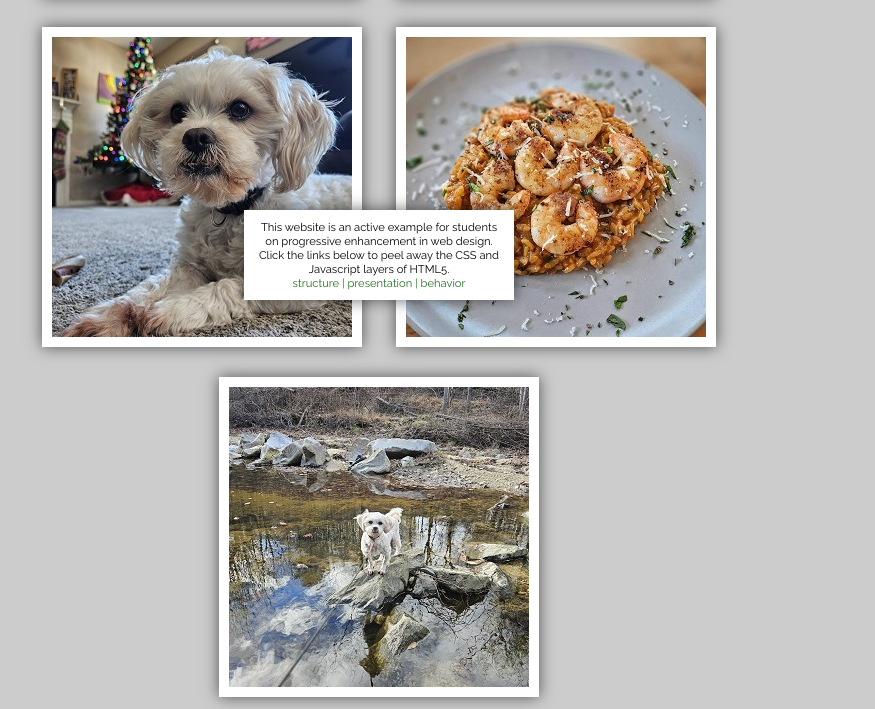
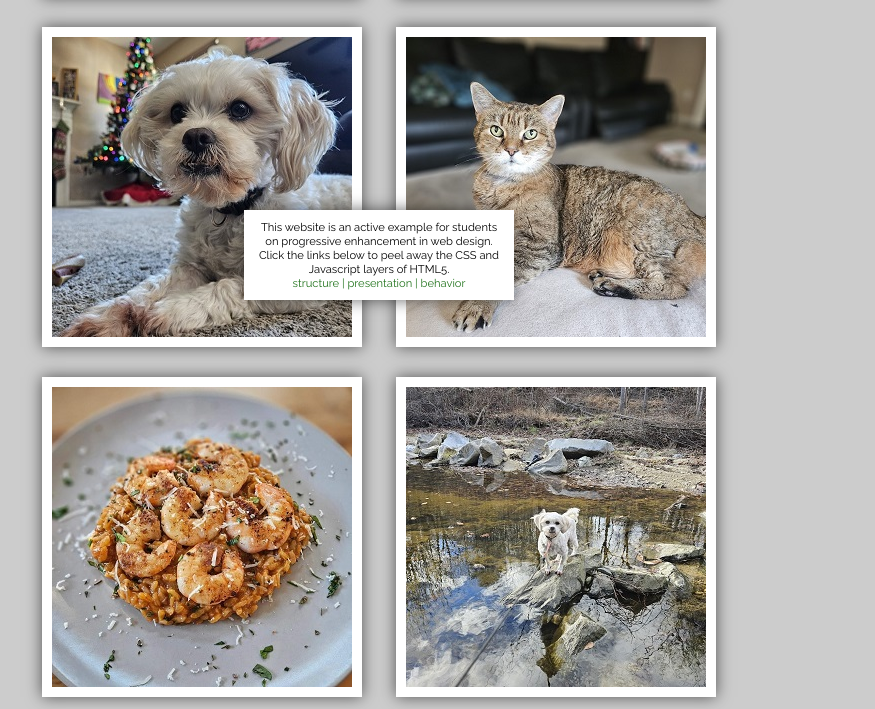
Before and after one commit to RoniNoone/FacultySite, a plain HTML site: page loves.html in a window 1280 px wide. Shown: the part 500-1209 px from the top of the page, without its empty margins (261-1136 px from the left). Drawn offline with Linux system fonts and the light colour scheme.

Commit message:
Update loves.html

```diff
--- a/loves.html
+++ b/loves.html
@@ -33,6 +33,9 @@
     <div class="displayBox"> <img src="images/marsh.jpg" alt="Marsh the Dog" title="Marsh the Dog"> </div>
   </div>
   <div class="displayWrapper">
+    <div class="displayBox"> <img src="images/irish.jpg" alt="Irish the Cat" title="Irish the Cat"> </div>
+  </div>
+  <div class="displayWrapper">
     <div class="displayBox"> <img src="images/food.jpg" alt="Cooking - Shrimp and Risotto" title="Cooking - Shrimp and Risotto"> </div>
   </div>
   <div class="displayWrapper">
```
